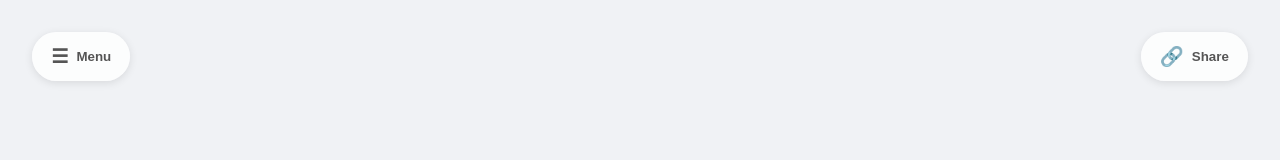
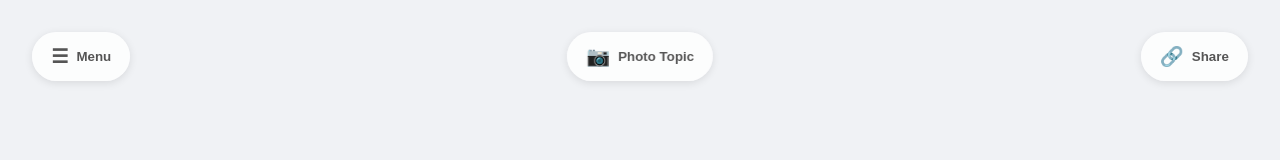
Before and after one commit to BoBeenLee/Tikitaka, a Next.js app: page / in a window 1280 px wide. Shown: the top 160 px of the page. Built offline with nearby package versions, Linux system fonts and the light colour scheme.

Commit message:
feat: Implement photo analysis feature, allowing users to upload images to generate conversation questions via a new API route and display them in the card stack.

```diff
--- a/src/app/client-page.js
+++ b/src/app/client-page.js
@@ -45,6 +45,16 @@ function ClientPageContent({ categories }) {
                 <SwipeableCardStack
                     category={currentCategory}
                     onBack={handleOpenMenu} // reused to open menu
+                    onPhotoAnalyzed={(questions) => {
+                        const photoCategory = {
+                            id: `photo-${Date.now()}`,
+                            title: 'Photo Analysis',
+                            description: 'Questions generated from your photo',
+                            icon: '📷',
+                            questions: questions
+                        };
+                        setCurrentCategory(photoCategory);
+                    }}
                     initialQuestionIndex={initialQuestionIndex}
                     key={`${currentCategory?.id}-${initialQuestionIndex}`}
                 />
--- /dev/null
+++ b/src/components/PhotoInput.jsx
@@ -0,0 +1,87 @@
+'use client';
+
+import React, { useRef, useState } from 'react';
+
+export default function PhotoInput({ onQuestionsGenerated, onError }) {
+  const fileInputRef = useRef(null);
+  const [isLoading, setIsLoading] = useState(false);
+
+  const handleFileChange = async (e) => {
+    const file = e.target.files?.[0];
+    if (!file) return;
+
+    setIsLoading(true);
+    try {
+      const formData = new FormData();
+      formData.append('image', file);
+
+      // Call API
+      const response = await fetch('/api/analyze-image', {
+        method: 'POST',
+        body: formData,
+      });
+
+      if (!response.ok) {
+        throw new Error('Failed to analyze image');
+      }
+
+      const data = await response.json();
+
+      if (data.questions && Array.isArray(data.questions)) {
+        onQuestionsGenerated(data.questions);
+      } else {
+        throw new Error('Invalid response format');
+      }
+
+    } catch (error) {
+      console.error(error);
+      if (onError) onError(error);
+      else alert('Failed to analyze photo. Please try again.');
+    } finally {
+      setIsLoading(false);
+      // Reset input
+      if (fileInputRef.current) fileInputRef.current.value = '';
+    }
+  };
+
+  return (
+    <>
+      <input
+        type="file"
+        accept="image/*"
+        capture="environment" // Prefer camera on mobile
+        ref={fileInputRef}
+        onChange={handleFileChange}
+        style={{ display: 'none' }}
+      />
+
+      <button
+        onClick={() => fileInputRef.current?.click()}
+        disabled={isLoading}
+        style={{
+          position: 'absolute',
+          top: '2rem',
+          left: '50%',
+          transform: 'translateX(-50%)',
+          zIndex: 10,
+          background: 'rgba(255,255,255,0.8)',
+          border: 'none',
+          padding: '0.8rem 1.2rem',
+          borderRadius: '50px',
+          boxShadow: '0 2px 8px rgba(0,0,0,0.1)',
+          cursor: isLoading ? 'wait' : 'pointer',
+          fontWeight: '600',
+          color: '#555',
+          backdropFilter: 'blur(5px)',
+          display: 'flex',
+          alignItems: 'center',
+          gap: '0.5rem',
+          opacity: isLoading ? 0.7 : 1
+        }}
+      >
+        <span style={{ fontSize: '1.2rem' }}>{isLoading ? '⏳' : '📷'}</span>
+        {isLoading ? 'Analyzing...' : 'Photo Topic'}
+      </button>
+    </>
+  );
+}
--- a/src/components/SwipeableCardStack.jsx
+++ b/src/components/SwipeableCardStack.jsx
@@ -4,8 +4,9 @@ import React, { useState, useEffect } from 'react';
 import { motion, useMotionValue, useTransform } from 'framer-motion';
 import TopicCard from './TopicCard';
 import ShareModal from './ShareModal';
+import PhotoInput from './PhotoInput';
 
-const SwipeableCardStack = ({ category, onNext, onBack, initialQuestionIndex }) => {
+const SwipeableCardStack = ({ category, onNext, onBack, onPhotoAnalyzed, initialQuestionIndex }) => {
   const [shareUrl, setShareUrl] = useState(null);
   const questions = category?.questions ?? [];
 
@@ -175,6 +176,9 @@ const SwipeableCardStack = ({ category, onNext, onBack, initialQuestionIndex })
         <span style={{ fontSize: '1.2rem' }}>🔗</span> Share
       </button>
 
+      {/* Photo Input Button (Top Center) */}
+      <PhotoInput onQuestionsGenerated={onPhotoAnalyzed} />
+
       {cards.slice(0, 2).reverse().map((card, index, array) => {
         // array.length will be 1 or 2.
         // If 2 cards: index 0 (bottom), index 1 (top).
```
Also changed, not shown: src/app/api/analyze-image/route.js (added, +62 -0 lines).
